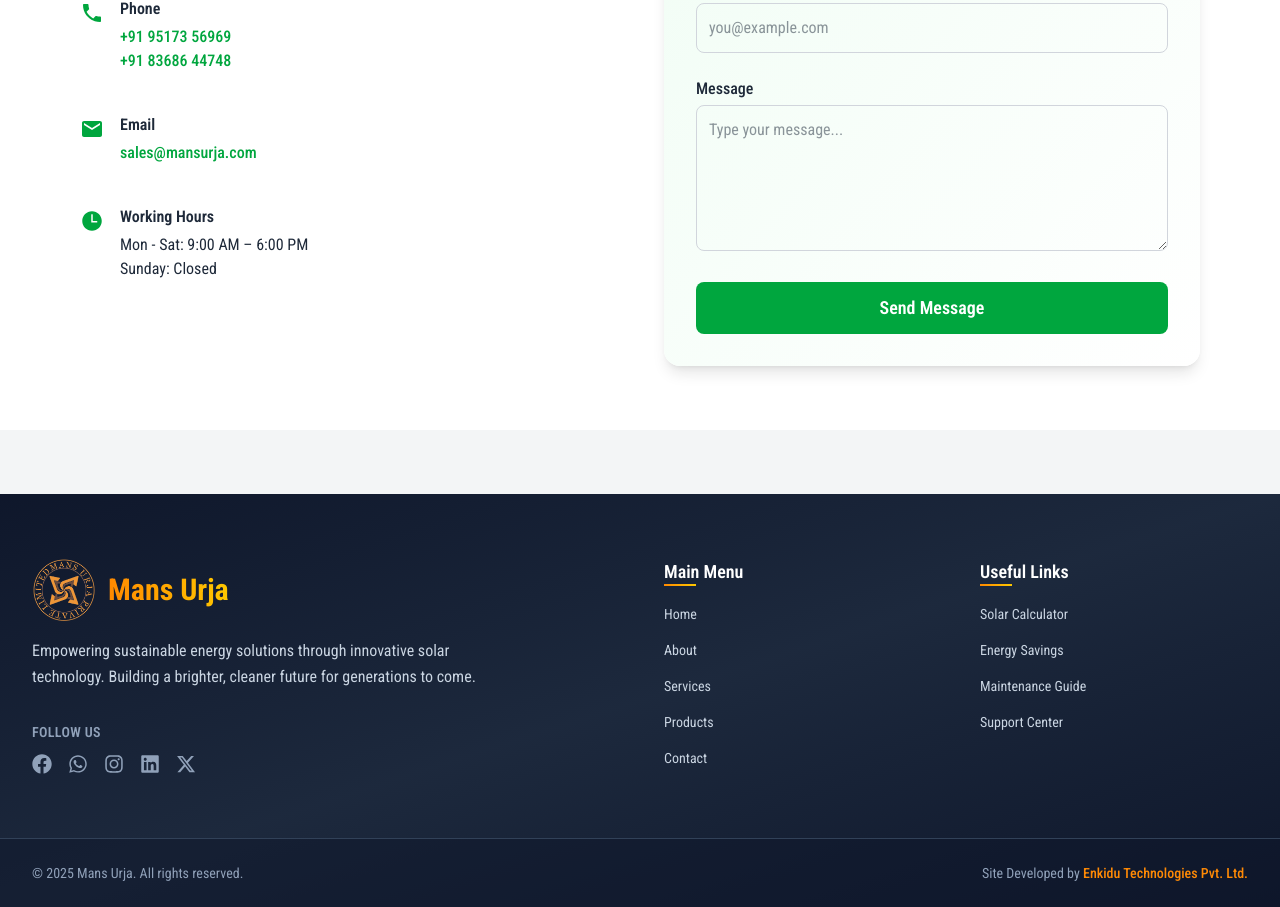
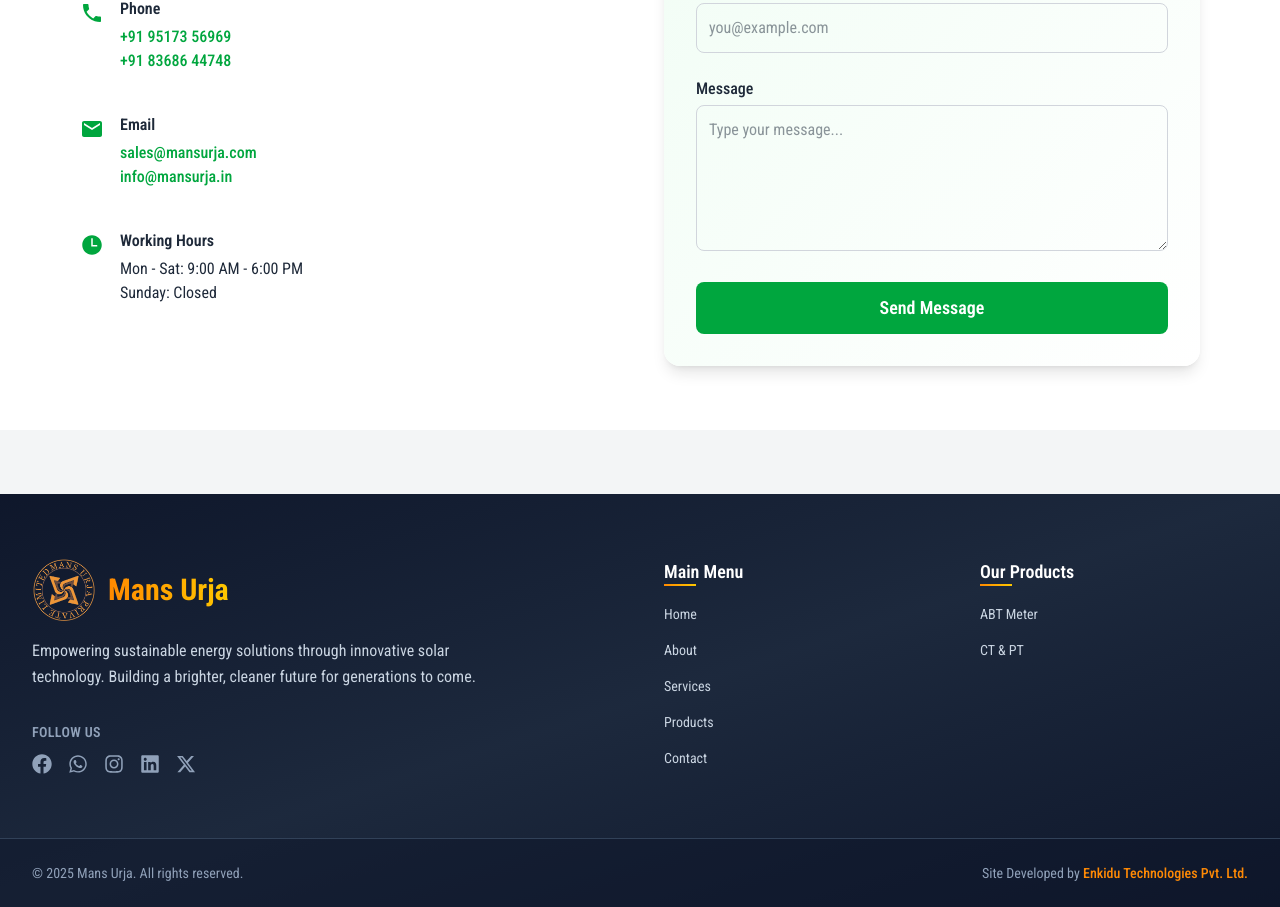
Before and after one commit to enkidu-technologies/Mans-Urja, a React (Vite) app: page /contact in a window 1280 px wide. Shown: the part 489-1396 px from the top of the page. Built offline with nearby package versions, Linux system fonts and the light colour scheme.

Commit message:
fixed grayscale

```diff
--- a/src/components/home/LogoCloud.jsx
+++ b/src/components/home/LogoCloud.jsx
@@ -24,7 +24,7 @@
                     {logos.map((logo, index) => (
                         <div
                             key={index}
-                            className="w-full flex justify-center items-center p-2 sm:p-3 sm:grayscale hover:grayscale-0 transition duration-300 ease-in-out"
+                            className="w-full flex justify-center items-center p-2 sm:p-3 hover:scale-110 transition duration-300 ease-in-out"
                         >
                             <img
                                 src={logo}
--- a/src/pages/Contact.jsx
+++ b/src/pages/Contact.jsx
@@ -53,6 +53,7 @@
               <div>
                 <h3 className="text-md font-semibold mb-1">Email</h3>
                 <p className="text-green-600 font-medium">sales@mansurja.com</p>
+                <p className="text-green-600 font-medium">info@mansurja.in</p>
               </div>
             </div>
 
@@ -61,7 +62,7 @@
               <IoTimeSharp className="text-2xl text-green-600 mt-1" />
               <div>
                 <h3 className="text-md font-semibold mb-1">Working Hours</h3>
-                <p>Mon - Sat: 9:00 AM – 6:00 PM</p>
+                <p>Mon - Sat: 9:00 AM - 6:00 PM</p>
                 <p>Sunday: Closed</p>
               </div>
             </div>
--- a/src/ui/Footer.jsx
+++ b/src/ui/Footer.jsx
@@ -69,14 +69,12 @@
           {/* Useful Links */}
           <div className="space-y-4">
             <h3 className="text-lg font-semibold text-white mb-4 relative">
-              Useful Links
+              Our Products
               <div className="absolute bottom-0 left-0 w-8 h-0.5 bg-gradient-to-r from-orange-400 to-yellow-400"></div>
             </h3>
             <ul className="space-y-3">
-              <li><a href="" className="text-slate-300 hover:text-orange-400 transition-colors duration-300 text-sm">Solar Calculator</a></li>
-              <li><a href="" className="text-slate-300 hover:text-orange-400 transition-colors duration-300 text-sm">Energy Savings</a></li>
-              <li><a href="" className="text-slate-300 hover:text-orange-400 transition-colors duration-300 text-sm">Maintenance Guide</a></li>
-              <li><a href="" className="text-slate-300 hover:text-orange-400 transition-colors duration-300 text-sm">Support Center</a></li>
+              <li><a href="/abt-meter" className="text-slate-300 hover:text-orange-400 transition-colors duration-300 text-sm">ABT Meter</a></li>
+              <li><a href="/ct-pt" className="text-slate-300 hover:text-orange-400 transition-colors duration-300 text-sm">CT & PT</a></li>
             </ul>
           </div>
         </div>
@@ -91,9 +89,9 @@
             </p>
             <p className="text-slate-400 text-sm text-center sm:text-right">
               Site Developed by{' '}
-              <span className="text-orange-400 hover:text-orange-300 transition-colors duration-300 font-medium">
+              <a href='https://enkidu.in' target='_blank' className="text-orange-400 hover:text-orange-300 transition-colors duration-300 font-medium">
                 Enkidu Technologies Pvt. Ltd.
-              </span>
+              </a>
             </p>
           </div>
         </div>
```
